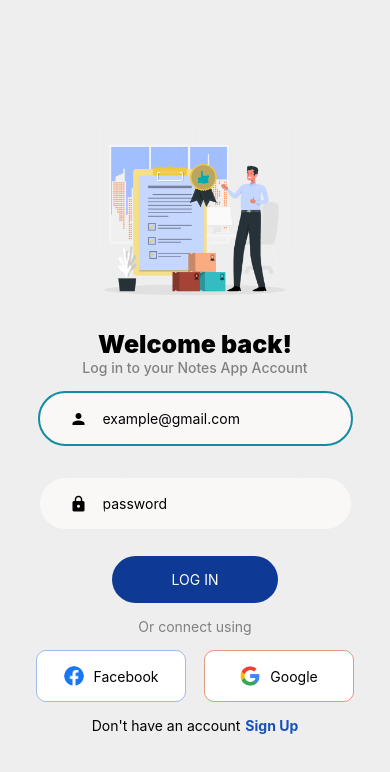
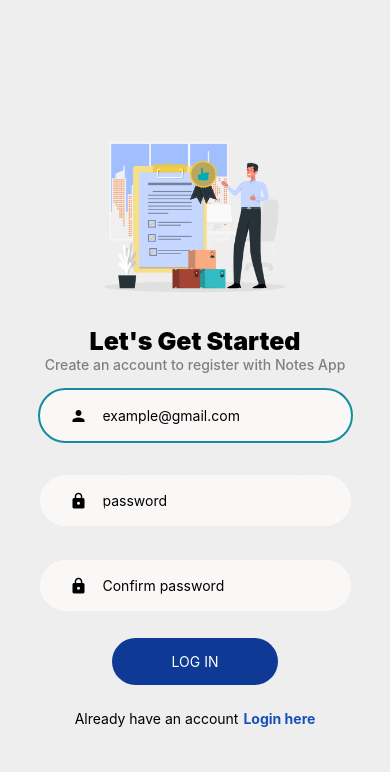
Before and after one commit to rasunM/note-app-react-native, a React Native app: screen /Register in a window 390 px wide. Shown: the top 772 px of the page. Built offline with nearby package versions, Linux system fonts and the light colour scheme.

Commit message:
create the register page

```diff
--- a/App.tsx
+++ b/App.tsx
@@ -15,13 +15,14 @@ import TaskPage from './src/screens/tasks_page';
 import TaskEditPage from './src/screens/task_edit_page';
 import MapsCustom from './src/screens/map_view';
 import login from './src/screens/auth/login';
+import RegisterPage from './src/screens/auth/register';
 
 const Stack = createNativeStackNavigator<RootStackParamsList>();
 
 function App(): React.JSX.Element {
   return (
     <NavigationContainer>
-      <Stack.Navigator initialRouteName="Login">
+      <Stack.Navigator initialRouteName="Register">
         <Stack.Screen
           name="TaskPage"
           component={TaskPage}
@@ -47,8 +48,13 @@ function App(): React.JSX.Element {
           name="Login"
           component={login}
           options={{
-            headerShown: false
+            headerShown: false,
           }}
+        />
+        <Stack.Screen
+          name="Register"
+          component={RegisterPage}
+          options={{headerShown: false}}
         />
       </Stack.Navigator>
     </NavigationContainer>
--- /dev/null
+++ b/src/screens/auth/register.tsx
@@ -0,0 +1,84 @@
+import React from 'react';
+import {
+  View,
+  Image,
+  Text,
+  Pressable,
+  StyleSheet,
+  Dimensions,
+} from 'react-native';
+import CredentialsButton from '../../components/CredentialsButton';
+import CustomButton from '../../components/CustomButton';
+import InputFieldCustom from '../../components/InputFieldCustom';
+const {width, height} = Dimensions.get('window');
+function RegisterPage() {
+  return (
+    <View style={styles.container}>
+      <Image
+        source={require('../../../assests/auth.png')}
+        style={styles.image}
+      />
+      <Text style={{fontWeight: '900', fontSize: 25}}>Let's Get Started</Text>
+      <Text style={{color: 'grey', fontWeight: '500', fontSize: 14}}>
+        Create an account to register with Notes App
+      </Text>
+      <View style={styles.textFieldArea}>
+        <InputFieldCustom
+          icon="person"
+          borderEnabled={true}
+          placeholder="example@gmail.com"
+        />
+        <InputFieldCustom
+          icon="lock"
+          borderEnabled={false}
+          placeholder="password"
+        />
+        <InputFieldCustom
+          icon="lock"
+          borderEnabled={false}
+          placeholder="Confirm password"
+        />
+      </View>
+      <CustomButton />
+      <View
+        style={{
+          flexDirection: 'row',
+          marginVertical: 25,
+          gap: 5,
+        }}>
+        <Text>Already have an account</Text>
+        <Pressable>
+          <Text
+            style={{color: '#1750BB', fontWeight: '700', cursor: 'pointer'}}>
+            Login here
+          </Text>
+        </Pressable>
+      </View>
+    </View>
+  );
+}
+
+export default RegisterPage;
+
+const styles = StyleSheet.create({
+  container: {
+    flex: 1,
+    flexDirection: 'column',
+    alignItems: 'center',
+    justifyContent: 'center',
+    backgroundColor: '#EEEEEE',
+  },
+  image: {
+    width: width * 0.6,
+    height: width * 0.6,
+    borderRadius: 20,
+    backgroundColor: '#EEEEEE',
+  },
+  textFieldArea: {
+    marginHorizontal: 20,
+  },
+  credentailSection: {
+    flexDirection: 'row',
+    gap: 18,
+  },
+});
--- a/src/types/root_stack_params.ts
+++ b/src/types/root_stack_params.ts
@@ -6,5 +6,6 @@ export type RootStackParamsList = {
         task : TaskProps
     },
     MapViewApp: undefined,
-    Login: undefined
+    Login: undefined,
+    Register: undefined
 }
```
